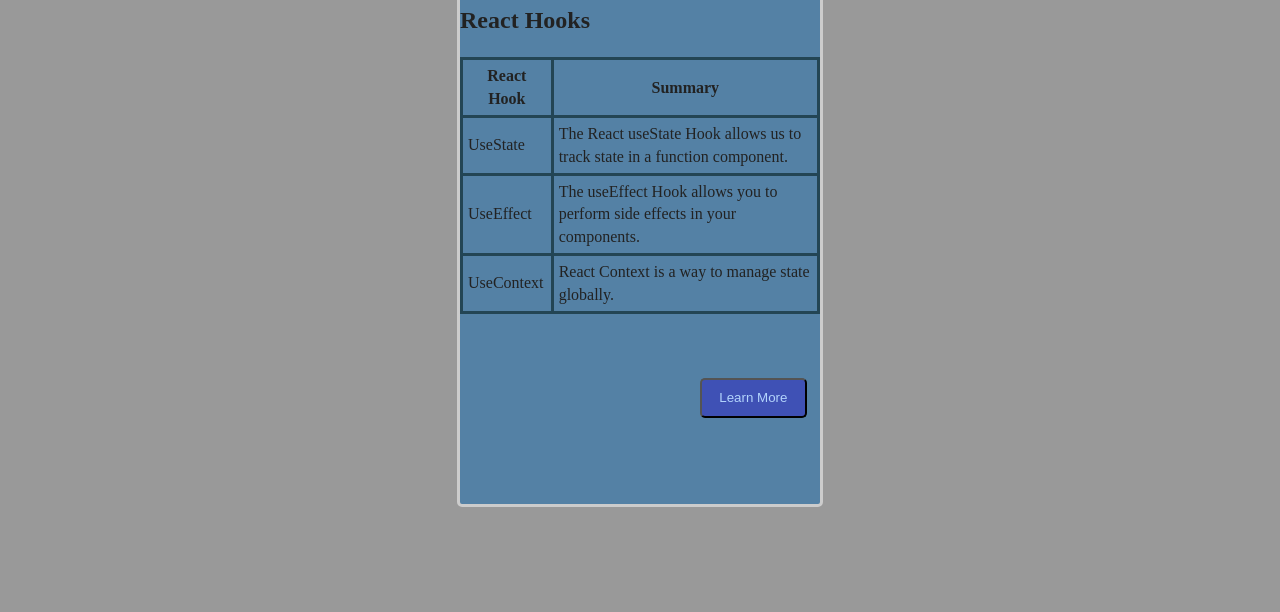
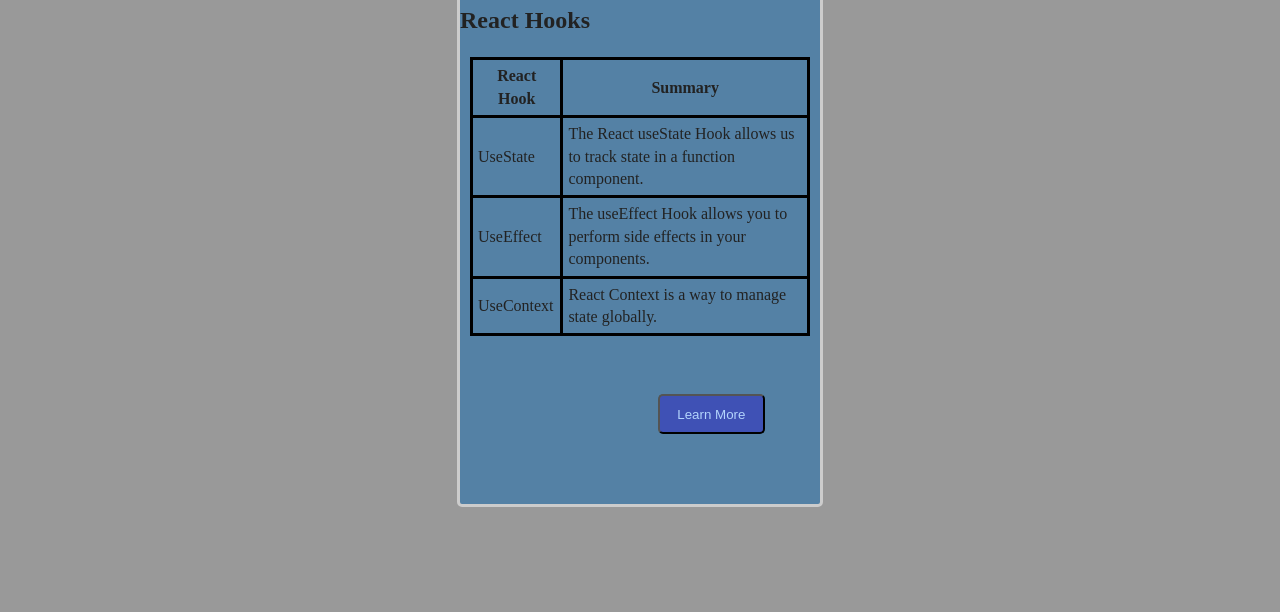
Before and after one commit to Sidzinga/HTML-and-CSS-Test, a website built with webpack: page new-site/index.html in a window 1280 px wide. Shown: the part 1125-1737 px from the top of the page. Built offline with nearby package versions, Linux system fonts and the light colour scheme.

Commit message:
fixed-button-position

```diff
--- a/new-site/css/style.css
+++ b/new-site/css/style.css
@@ -316,9 +316,10 @@ background-color: #5481a5;
 
 
 table, th, td{
-  border: 3px solid #234554;
+  border: 3px solid #000000;
   border-collapse: collapse;
   padding: 5px;
+  margin: 10px;
 }
 
 
@@ -338,8 +339,8 @@ width:100%;
   width: 8em;
   border-radius: 5px;
 position: relative;
-top:4rem;
-left:15rem;
+top:3rem;
+right:-55%;
 
 
 
```
